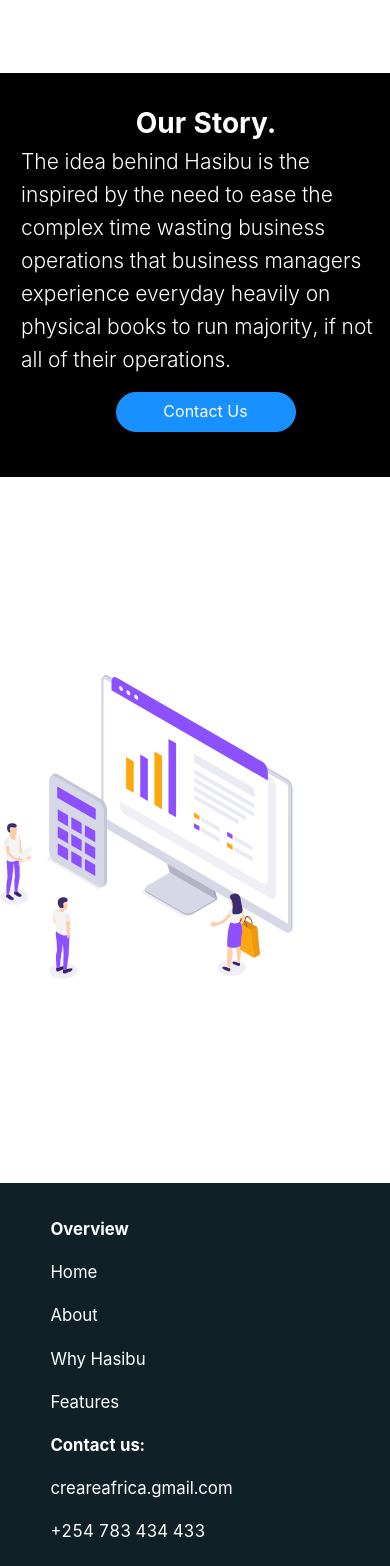
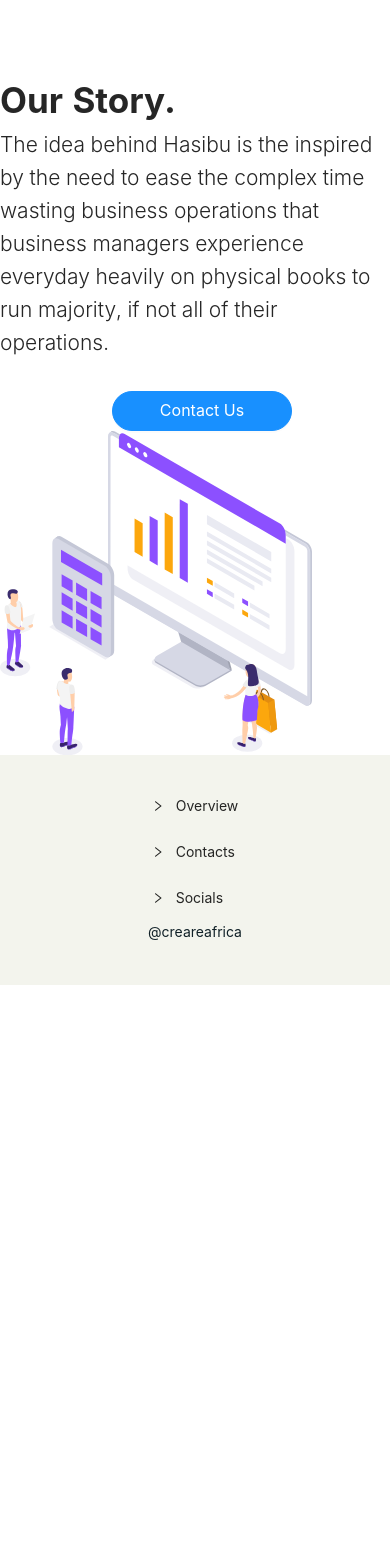
Before and after one commit to njeririziki/Next-, a Next.js app: page /about in a window 390 px wide. Shown: the top 1566 px of the page. After the commit the page ends 985 px from the top, so only its background shows below. Built offline with nearby package versions, Linux system fonts and the light colour scheme; a web font is replaced by a local one.

Commit message:
about page

```diff
--- a/Component/Footer.js
+++ b/Component/Footer.js
@@ -1,42 +1,70 @@
 import React from 'react';
-import {Layout} from 'antd'
+import {Layout,Grid,Collapse} from 'antd'
 import {SlackOutlined,TwitterOutlined,FacebookOutlined,GithubFilled,InstagramFilled} from '@ant-design/icons'
+import styles from '@/styles/Components.module.scss'
 
 
-
-const FooterComp = () => {
-    return (
-
-
-          <div style={{fontSize:'1.2em',display:'flex', flexDirection:'column',
-          justifyContent:'space-between', backgroundColor:'#102027', padding:'2em 2em 2em 2em',color:'#ffffff'}}>
-            <div style={{display:'flex', flexDirection:'column',
-          justifyContent:'space-between',marginLeft:'1em'}}>
+const Overview=(
+             <div className={styles.itemsdiv}>
               <p><b>Overview</b> </p>
               <p>Home</p>
               <p>About</p>
               <p>Why Hasibu</p>
               <p> Features</p>
             </div>
-            <div style={{display:'flex', flexDirection:'column',
-          justifyContent:'space-between',marginLeft:'1em'}}>
+)
+const Contacts=(
+  <div className={styles.itemsdiv} >
   <p><b>Contact us:</b> </p>
   <p> creareafrica.gmail.com</p>
   <p>+254 783 434 433</p>
   <p>Shikunga Road,South B</p>
   <p> Nairobi,Kenya</p>
-
 </div>
-          <div style={{display:'flex', flexDirection:'column',
-          justifyContent:'space-between',marginLeft:'1em'}}>
+)
+const Socials=(
+  <div className={styles.itemsdiv}>
   <p><TwitterOutlined/>  @hasibu </p>
   <p>  <FacebookOutlined/>  Hasibu Africa </p>
   <p> <InstagramFilled/>  hasibu_africa </p>
   <p> <GithubFilled/>  Hasibu-Suite </p>
   <p> <SlackOutlined/>  @hasibusuite </p>
 </div>
+)
+
+
+const { Panel } = Collapse;
+const SmallScreen=()=>{
+  return(
+    <div className={styles.footer}>
+    <Collapse accordion ghost  >
+      <Panel header="Overview" key="1">
+        {Overview}
+      </Panel>
+      <Panel header="Contacts" key="2">
+        {Contacts}
+      </Panel>
+      <Panel header="Socials" key="3">
+        {Socials}
+      </Panel>
+    </Collapse>
+   <p>@creareafrica</p>
      </div>
+  )
+}
+const FooterComp = () => {
+  const screen= Grid.useBreakpoint()
+    return (
+      <>
+        { screen.xs? <SmallScreen/>
+          : ( <div className={styles.footer}>
+            {Overview}
+            {Contacts}
+            {Socials}
+            @creareafrica
+            </div>) }
 
+        </>
 
       );
 }
--- a/pages/about/index.js
+++ b/pages/about/index.js
@@ -7,7 +7,7 @@
 // import Man from '../../public/man_lift.svg'
 // import Girl from '../../public/girl_laptop.svg'
 import Digital from '../../public/Digital_marketing.svg'
-import styles from '@/styles/Landing.module.scss'
+import styles from '@/styles/About.module.scss'
 import LayoutHeader from '@/components/LayoutHeader'
 import Footer from '@/components/Footer'
 import Image from 'next/image'
@@ -55,11 +55,10 @@
            </Button> */}
 
           </div>
-         <div style={{backgroundColor:'#ffffff'}} className={styles.scard}>
+          <Digital  className={styles.svg} />
          <div >
-            <Digital  className={styles.svg}
-            style={{height:'700px'}} />
-          </div>
+
+
          </div>
 
 
--- /dev/null
+++ b/styles/About.module.scss
@@ -0,0 +1,84 @@
+.root{
+    display: flex;
+    flex-direction: row;
+}
+
+.fcard{
+    display: flex;
+    width: 50vw;
+    height: 100vh;
+    flex-direction: column;
+    //margin-top: 2em;
+    background-color: var(--white);
+}
+.scard{
+    display: flex;
+    width: 50vw;
+    height: 100vh;
+    flex-direction: column;
+    justify-content: center;
+    background-color: var(--black);
+}
+.svg{
+    align-self: center;
+    width: 40vw;
+    height: 65%;
+    margin-top: 0%;
+}
+.button{
+    margin: 2em 0em 0em  7em;
+   background-color: var(--secondary);
+   color:#FFFFFF;
+   width:180px;
+   height: 40px;
+   border-radius: 10px;
+   border: 1px solid var(--secondary) ;
+}
+.title{
+    margin: 1em 0em 0em 2em;
+    font-size: 4em;
+    //font-family: 'ALeo',serif;
+    font-weight:  700;
+}
+.subtitle{
+    margin: 1em 0em 0em  4em;
+    font-weight: 300;
+    font-size: 2em;
+    //font-family:'Amiko', sans-serif;
+}
+@media (max-width: 600px) {
+    .root{
+        flex-direction:column;
+    }
+
+    .fcard{
+        width: 100vw;
+       height: auto;
+        //margin-top: 2em;
+        background-color: var(--white);
+    }
+    .scard{
+        width: 100vw;
+        justify-content: flex-start;
+
+    }
+    .svg{
+        align-self: flex-start;
+        width: 80vw;
+        height: 75%;
+
+    }
+    .title{
+        margin: 0em 0em 0em 0em;
+        font-size: 2.5em;
+        //font-family: 'ALeo',serif;
+        font-weight:  700;
+    }
+    .subtitle{
+        margin: 0em 0em 0em  0em;
+        font-weight: 300;
+        font-size: 1.5em;
+        //font-family:'Amiko', sans-serif;
+    }
+
+}
--- a/styles/Components.module.scss
+++ b/styles/Components.module.scss
@@ -0,0 +1,27 @@
+.footer{
+    display: flex;
+    flex-direction: row;
+    justify-content: space-between;
+    background-color:#102027;
+     padding:2em 2em 2em 2em;
+     color:#ffffff;
+     font-size: 1.2em;
+}
+
+ .itemsdiv{
+    display:flex;
+    flex-direction:column;
+    justify-content:space-between;
+
+ }
+@media (max-width: 425px) {
+    .footer{
+        display: flex;
+        flex-direction: column;
+        justify-content: center;
+        align-items: center;
+        background-color: #f3f4ed;
+        color: #102027;
+        font-size: 1em;
+    }
+}
--- a/styles/Landing.module.scss
+++ b/styles/Landing.module.scss
@@ -133,7 +133,6 @@
     font-weight: 300;
     font-size: 2em;
     //font-family:'Amiko', sans-serif;
-
 }
 .secondpage{
     display: flex;
@@ -302,8 +301,6 @@
         margin-left:0px;
         align-self:flex-end;
         width: 80vw;
-
-
     }
 
 }
```
Also changed, not shown: public/chess2.png. Lines whose indentation alone changed are shown as unchanged.
